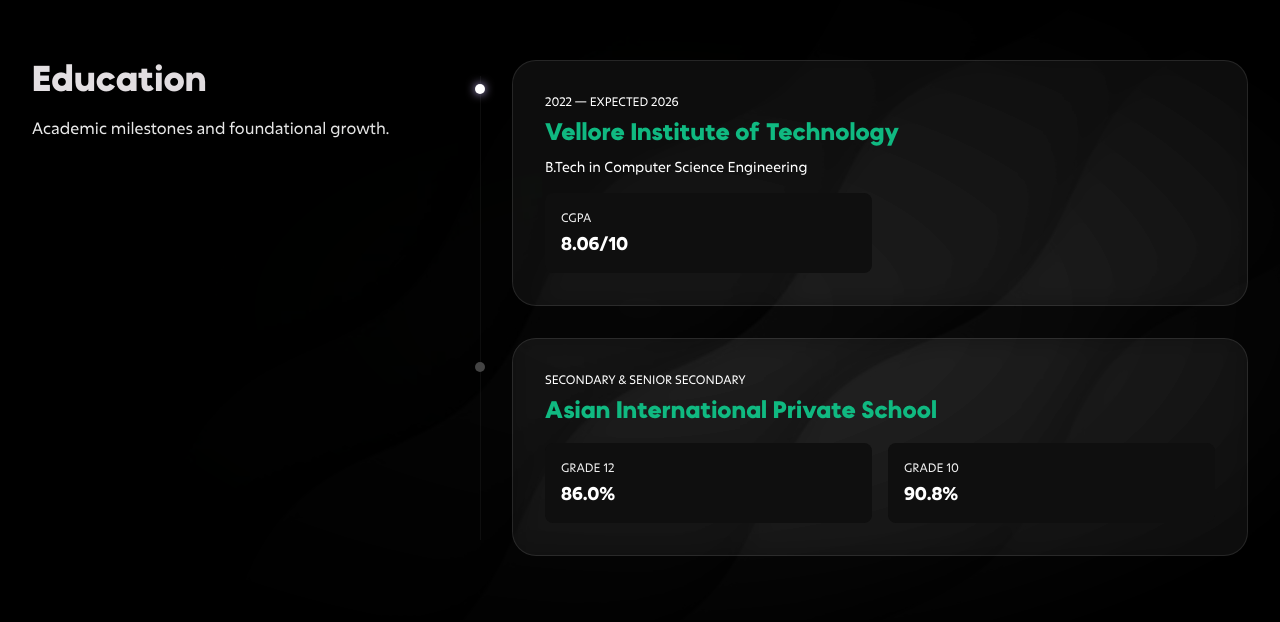
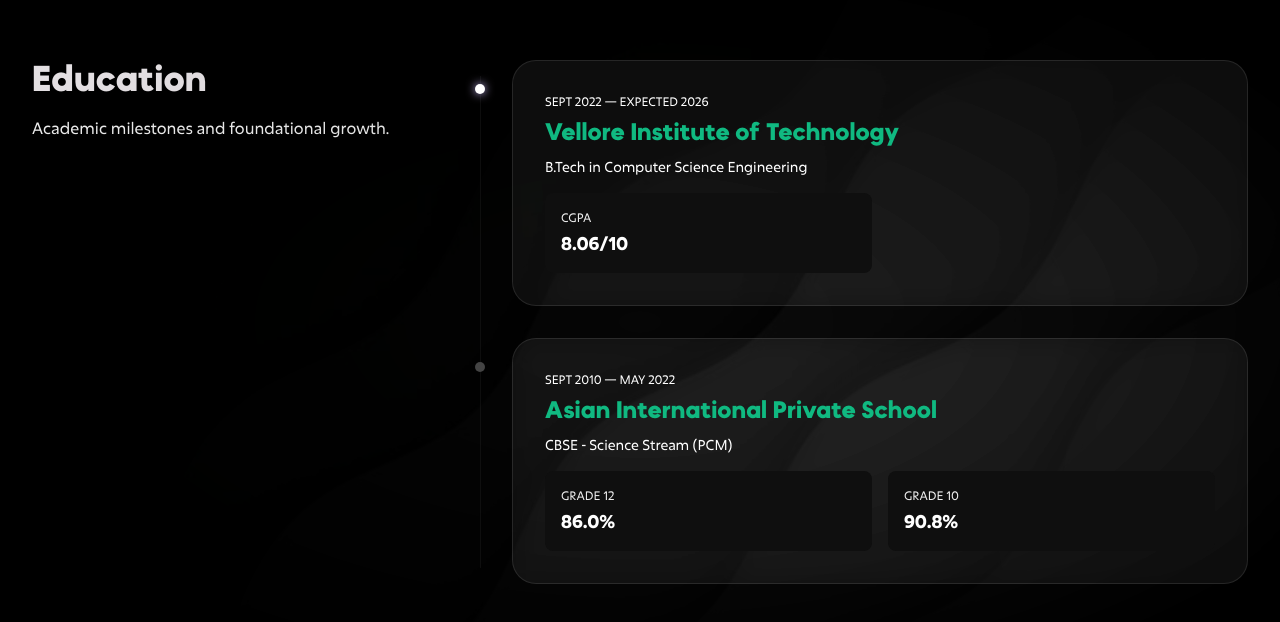
Before and after one commit to hirtic-s/hirtic-portfolio, a Next.js app: page / in a window 1280 px wide. Shown: the part 1618-2240 px from the top of the page. Built offline with nearby package versions, Linux system fonts and the light colour scheme.

Commit message:
education add years

```diff
--- a/src/app/page.tsx
+++ b/src/app/page.tsx
@@ -429,7 +429,7 @@
                                     <div className="relative pl-8">
                                         <div className="absolute left-[-5px] top-6 w-[10px] h-[10px] rounded-full bg-primary shadow-[0_0_10px_#cdbdff]"></div>
                                         <div className="glass-card p-8 hover:bg-white/5 transition-all">
-                                            <span className="text-tertiary font-label text-xs uppercase mb-2 block">2022 — expected 2026</span>
+                                            <span className="text-tertiary font-label text-xs uppercase mb-2 block">Sept 2022 — expected 2026</span>
                                             <h3 className="text-2xl font-headline font-bold text-[#10b981] mb-2">Vellore Institute of Technology</h3>
                                             <p className="text-primary text-sm font-label mb-4">B.Tech in Computer Science Engineering</p>
                                             <div className="grid grid-cols-1 sm:grid-cols-2 gap-4 mt-4">
@@ -443,8 +443,9 @@
                                     <div className="relative pl-8">
                                         <div className="absolute left-[-5px] top-6 w-[10px] h-[10px] rounded-full bg-outline-variant"></div>
                                         <div className="glass-card p-8 hover:bg-white/5 transition-all">
-                                            <span className="text-tertiary font-label text-xs uppercase mb-2 block">Secondary &amp; Senior Secondary</span>
+                                            <span className="text-tertiary font-label text-xs uppercase mb-2 block">Sept 2010 — May 2022</span>
                                             <h3 className="text-2xl font-headline font-bold text-[#10b981] mb-2">Asian International Private School</h3>
+                                            <p className="text-primary text-sm font-label mb-4">CBSE - Science Stream (PCM)</p>
                                             <div className="grid grid-cols-2 gap-4 mt-4">
                                                 <div className="bg-surface-container-low p-4 rounded-xl">
                                                     <p className="text-xs text-on-surface-variant uppercase mb-1">Grade 12</p>
--- a/src/components/Education.tsx
+++ b/src/components/Education.tsx
@@ -42,8 +42,8 @@
             <div className="relative pl-12">
               <div className="absolute left-2.5 top-2 w-3 h-3 rounded-full bg-purple timeline-dot" />
               <div className="bg-card-bg border border-card-border rounded-xl p-6">
-                <span className="inline-block text-muted text-xs uppercase tracking-wider mb-2">
-                  Secondary &amp; Senior Secondary
+                <span className="inline-block bg-purple/20 text-purple-light text-xs px-3 py-1 rounded-full mb-3">
+                  2010 &mdash; 2022
                 </span>
                 <h3 className="text-xl font-semibold text-[#10b981]">
                   Asian International Private School
```
